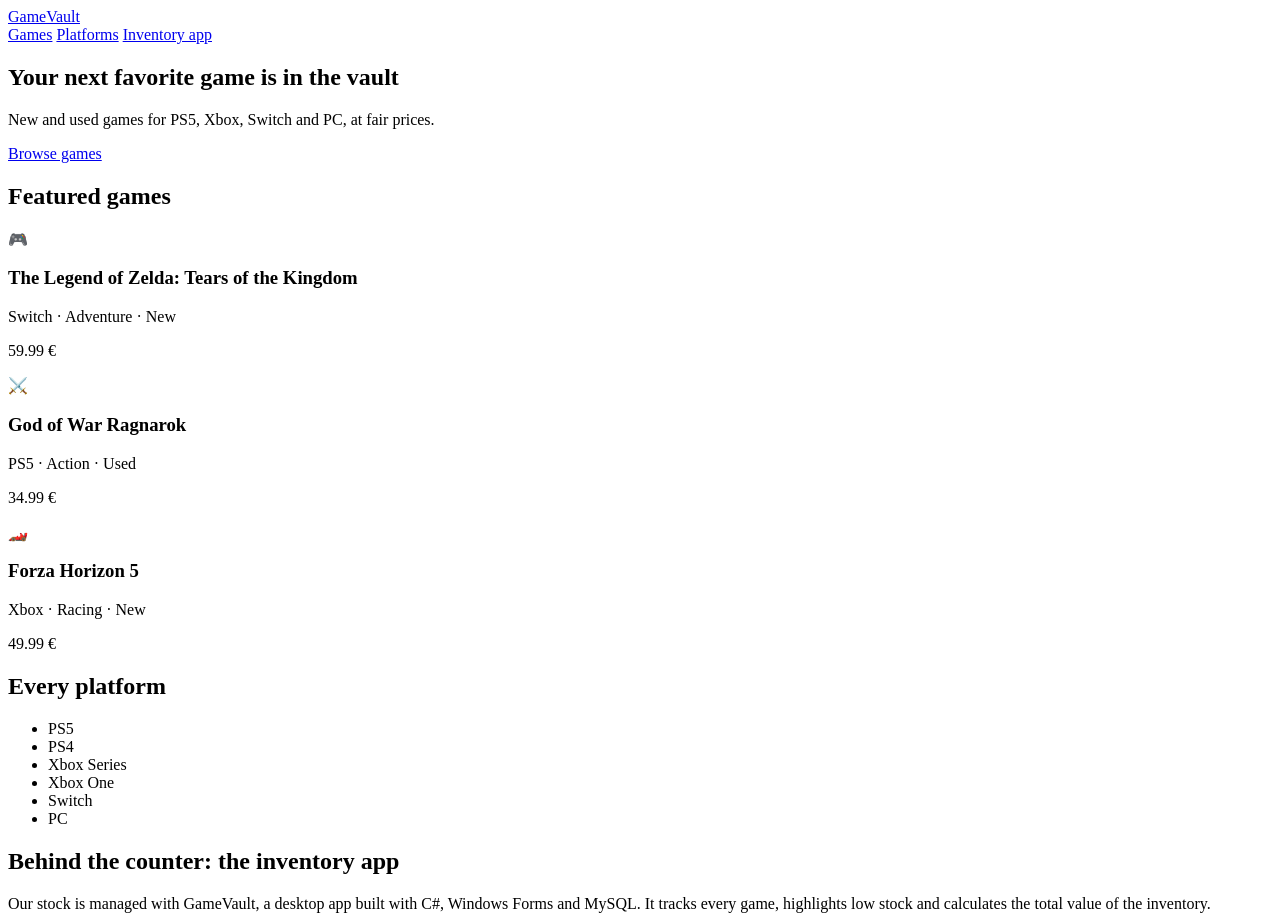
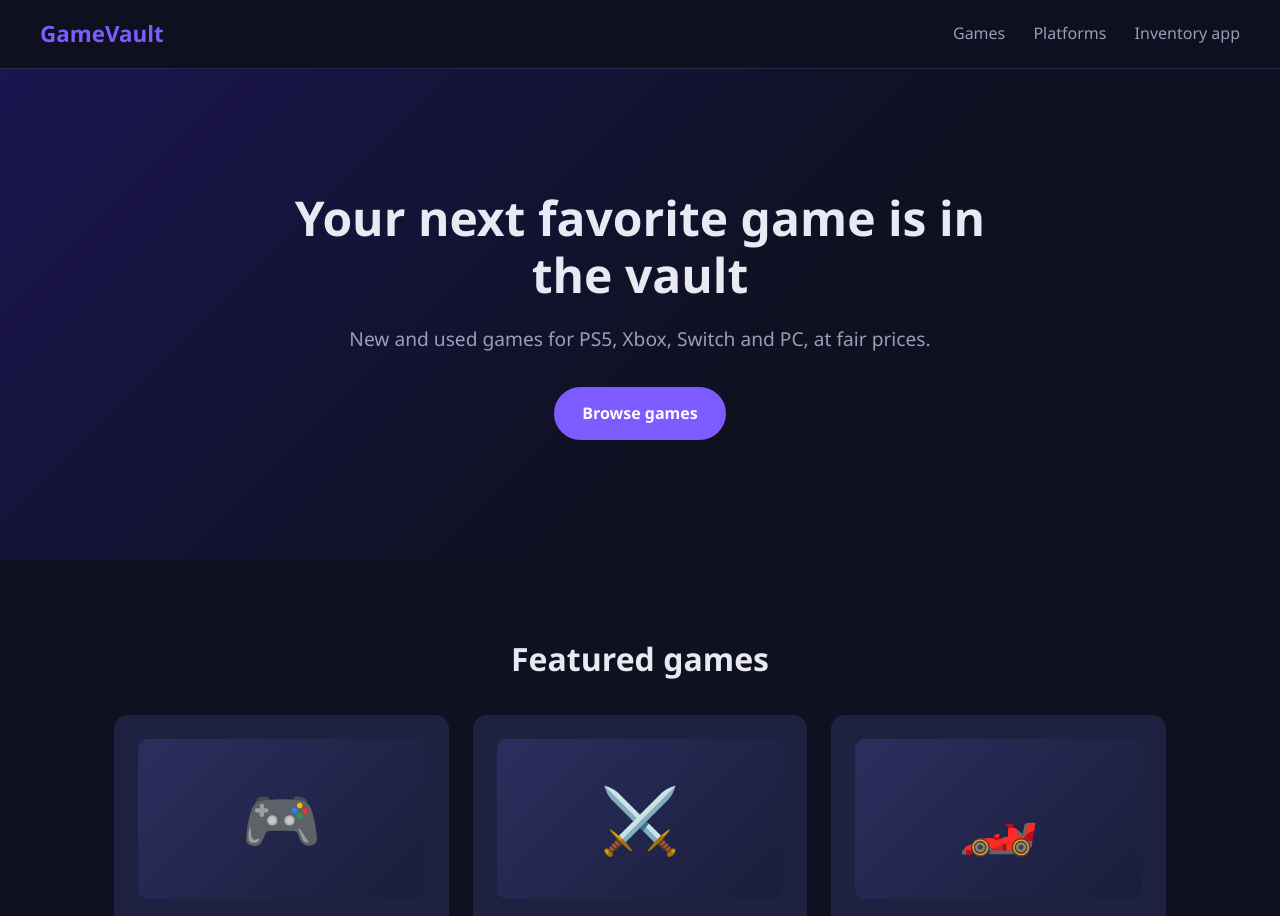
Before and after one commit to apms07/GameVault-website, a plain HTML site: page index.html in a window 1280 px wide. Shown: the top 916 px of the page. Drawn offline with Linux system fonts and the light colour scheme.

Commit message:
Add CSS styling and section comments

```diff
--- a/css/style.css
+++ b/css/style.css
@@ -0,0 +1,201 @@
+/* Variables */
+:root {
+    --bg: #0f1020;
+    --bg-alt: #171a30;
+    --card: #1e2240;
+    --text: #e8e9f3;
+    --muted: #9a9cb8;
+    --accent: #7c5cff;
+    --accent-hover: #6347e6;
+    --price: #3ddc97;
+    --radius: 14px;
+}
+
+/* Base */
+* {
+    box-sizing: border-box;
+    margin: 0;
+    padding: 0;
+}
+
+html {
+    scroll-behavior: smooth;
+    scroll-padding-top: 80px;
+}
+
+body {
+    font-family: "Segoe UI", Roboto, Arial, sans-serif;
+    background: var(--bg);
+    color: var(--text);
+    line-height: 1.6;
+}
+
+h1, h2, h3 {
+    line-height: 1.2;
+}
+
+a {
+    color: inherit;
+    text-decoration: none;
+}
+
+/* Header */
+.site-header {
+    position: sticky;
+    top: 0;
+    z-index: 10;
+    display: flex;
+    justify-content: space-between;
+    align-items: center;
+    padding: 16px 40px;
+    background: rgba(15, 16, 32, 0.92);
+    border-bottom: 1px solid #262a4d;
+}
+
+.logo {
+    font-size: 1.4rem;
+    font-weight: 800;
+    color: var(--accent);
+}
+
+.site-header nav a {
+    margin-left: 24px;
+    color: var(--muted);
+    font-weight: 500;
+    transition: color 0.2s;
+}
+
+.site-header nav a:hover {
+    color: var(--text);
+}
+
+/* Hero */
+.hero {
+    text-align: center;
+    padding: 120px 24px;
+    background: linear-gradient(135deg, #1b1550 0%, #0f1020 60%);
+}
+
+.hero h1 {
+    font-size: 3rem;
+    max-width: 700px;
+    margin: 0 auto 20px;
+}
+
+.hero p {
+    color: var(--muted);
+    font-size: 1.2rem;
+    margin-bottom: 32px;
+}
+
+/* Button */
+.btn {
+    display: inline-block;
+    padding: 14px 28px;
+    background: var(--accent);
+    color: #fff;
+    font-weight: 600;
+    border-radius: 999px;
+    transition: background 0.2s, transform 0.2s;
+}
+
+.btn:hover {
+    background: var(--accent-hover);
+    transform: translateY(-2px);
+}
+
+/* Sections */
+.section {
+    max-width: 1100px;
+    margin: 0 auto;
+    padding: 80px 24px;
+    text-align: center;
+}
+
+.section h2 {
+    font-size: 2rem;
+    margin-bottom: 36px;
+}
+
+.section p {
+    max-width: 650px;
+    margin: 0 auto 28px;
+    color: var(--muted);
+}
+
+.section-alt {
+    max-width: none;
+    background: var(--bg-alt);
+}
+
+/* Cards */
+.cards {
+    display: grid;
+    grid-template-columns: repeat(3, 1fr);
+    gap: 24px;
+}
+
+.card {
+    background: var(--card);
+    padding: 24px;
+    border-radius: var(--radius);
+    transition: transform 0.2s, box-shadow 0.2s;
+}
+
+.card:hover {
+    transform: translateY(-6px);
+    box-shadow: 0 12px 30px rgba(0, 0, 0, 0.4);
+}
+
+.card-image {
+    display: flex;
+    align-items: center;
+    justify-content: center;
+    height: 160px;
+    margin-bottom: 20px;
+    font-size: 4rem;
+    background: linear-gradient(135deg, #2b2f5e, #1a1d3a);
+    border-radius: 10px;
+}
+
+.card h3 {
+    font-size: 1.1rem;
+    margin-bottom: 8px;
+}
+
+.card-meta {
+    color: var(--muted);
+    font-size: 0.9rem;
+    margin-bottom: 12px;
+}
+
+.price {
+    color: var(--price);
+    font-size: 1.4rem;
+    font-weight: 700;
+}
+
+/* Platforms */
+.platforms {
+    display: flex;
+    flex-wrap: wrap;
+    justify-content: center;
+    gap: 16px;
+    list-style: none;
+}
+
+.platforms li {
+    padding: 12px 28px;
+    background: var(--card);
+    border: 1px solid #2f3466;
+    border-radius: 999px;
+    font-weight: 600;
+}
+
+/* Footer */
+.site-footer {
+    text-align: center;
+    padding: 32px 24px;
+    color: var(--muted);
+    border-top: 1px solid #262a4d;
+}
```
Also changed, not shown: index.html (+6 -0 lines).
